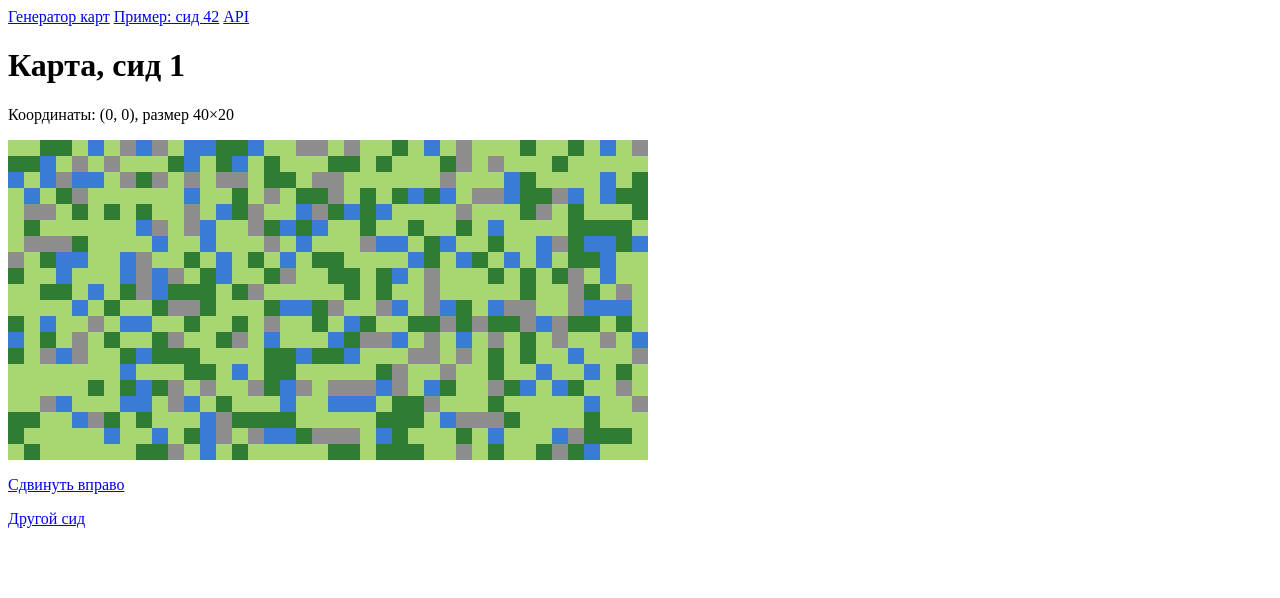
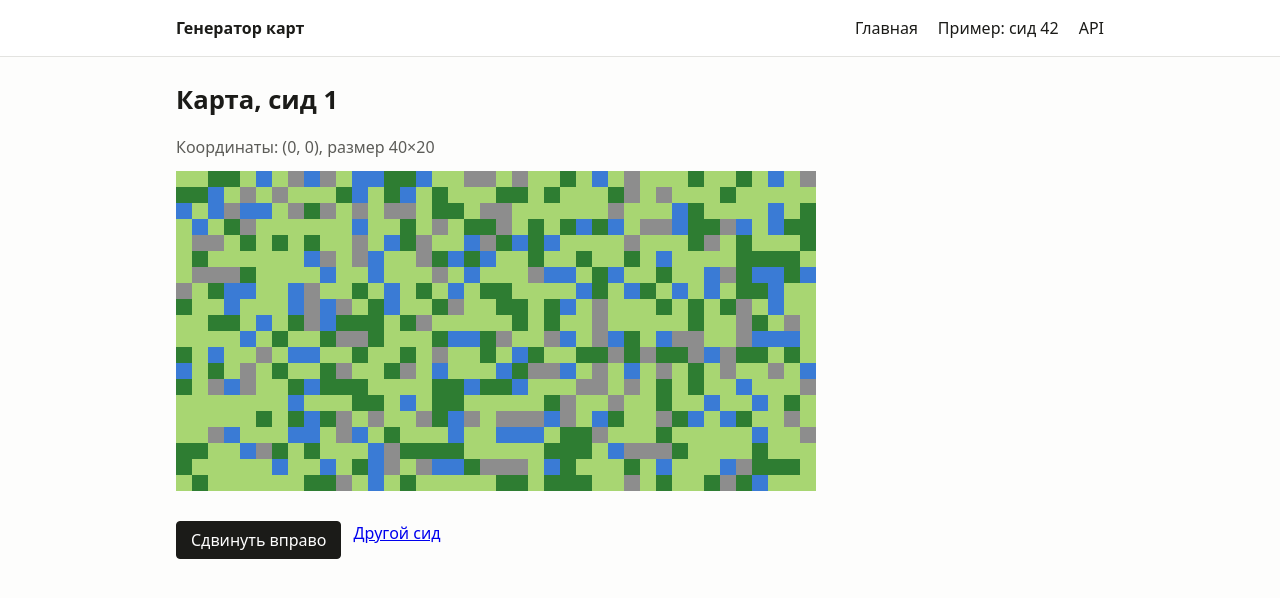
Before and after one commit to Ryntsk/procedural-map-seed-server, a Laravel app: page /maps/1 in a window 1280 px wide. Shown: the top 598 px of the page. Run offline with Laravel 12, Linux system fonts and the light colour scheme; data that the repository does not hold is empty.

Commit message:
Move map styles to public/css/app.css and add site styles

```diff
--- a/resources/views/layouts/app.blade.php
+++ b/resources/views/layouts/app.blade.php
@@ -4,18 +4,19 @@
     <meta charset="utf-8">
     <meta name="viewport" content="width=device-width, initial-scale=1">
     <title>@yield('title', 'Генератор карт')</title>
-    @yield('head')
+    <link rel="stylesheet" href="{{ asset('css/app.css') }}">
 </head>
 <body>
-    <header>
-        <nav>
-            <a href="{{ route('maps.index') }}">Генератор карт</a>
+    <header class="site-header">
+        <nav class="site-nav">
+            <span class="brand">Генератор карт</span>
+            <a href="{{ route('maps.index') }}">Главная</a>
             <a href="{{ route('maps.show', ['seed' => 42]) }}">Пример: сид 42</a>
             <a href="{{ url('/api/maps/42') }}">API</a>
         </nav>
     </header>
 
-    <main>
+    <main class="container">
         @yield('content')
     </main>
 </body>
--- a/resources/views/maps/index.blade.php
+++ b/resources/views/maps/index.blade.php
@@ -5,12 +5,12 @@
 @section('content')
     <h1>Генератор карт по сиду</h1>
 
-    <form method="GET" action="{{ route('maps.search') }}">
+    <form class="seed-form" method="GET" action="{{ route('maps.search') }}">
         <label>Сид: <input type="text" name="seed" value="{{ old('seed') }}"></label>
         <button type="submit">Показать карту</button>
     </form>
 
     @error('seed')
-        <p style="color: red">{{ $message }}</p>
+        <p class="error">{{ $message }}</p>
     @enderror
 @endsection
--- a/resources/views/maps/show.blade.php
+++ b/resources/views/maps/show.blade.php
@@ -2,39 +2,30 @@
 
 @section('title', 'Карта ' . $map['seed'])
 
-@section('head')
-    <style>
-        .row { display: flex; }
-        .tile { width: 16px; height: 16px; }
-        .water { background: #3a7bd5; }
-        .plain { background: #a8d672; }
-        .forest { background: #2e7d32; }
-        .mountain { background: #8d8d8d; }
-    </style>
-@endsection
-
 @section('content')
     <h1>Карта, сид {{ $map['seed'] }}</h1>
-    <p>Координаты: ({{ $map['x'] }}, {{ $map['y'] }}), размер {{ $map['width'] }}×{{ $map['height'] }}</p>
+    <p class="map-info">Координаты: ({{ $map['x'] }}, {{ $map['y'] }}), размер {{ $map['width'] }}×{{ $map['height'] }}</p>
 
-    <div>
+    <div class="map-wrap">
+        <div class="map-grid">
             @foreach ($grid as $row)
-            <div class="row">
+                <div class="map-row">
                     @foreach ($row as $tile)
                         <div class="tile {{ $tile->value }}"></div>
                     @endforeach
                 </div>
             @endforeach
         </div>
+    </div>
 
-    <p>
-        <a href="{{ route('maps.show', [
+    <div class="map-nav">
+        <a class="btn" href="{{ route('maps.show', [
             'seed' => $map['seed'],
             'x' => $map['x'] + $map['width'],
             'y' => $map['y'],
             'width' => $map['width'],
             'height' => $map['height'],
         ]) }}">Сдвинуть вправо</a>
-    </p>
-    <p><a href="{{ route('maps.index') }}">Другой сид</a></p>
+        <a href="{{ route('maps.index') }}">Другой сид</a>
+    </div>
 @endsection
```
Also changed, not shown: public/css/app.css (added). Lines whose indentation alone changed are shown as unchanged.
